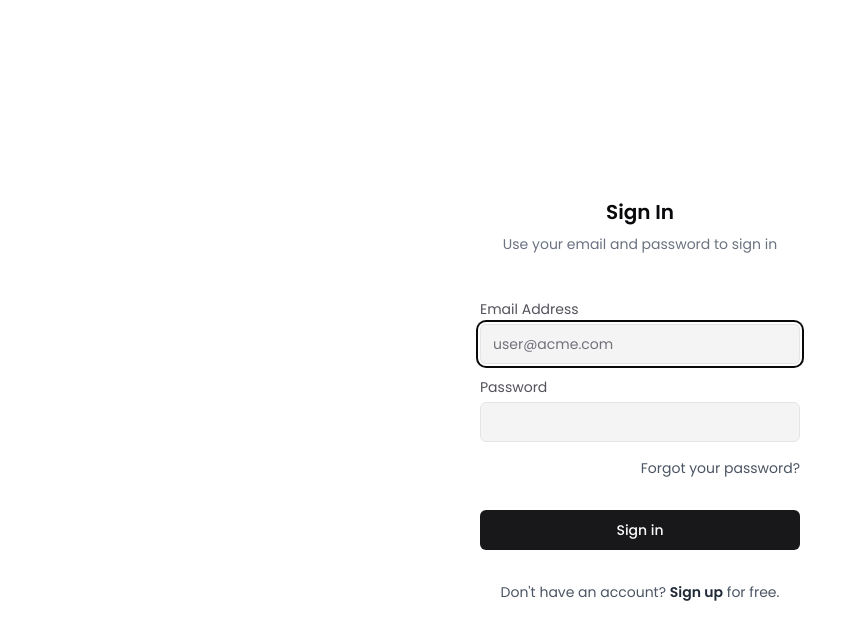
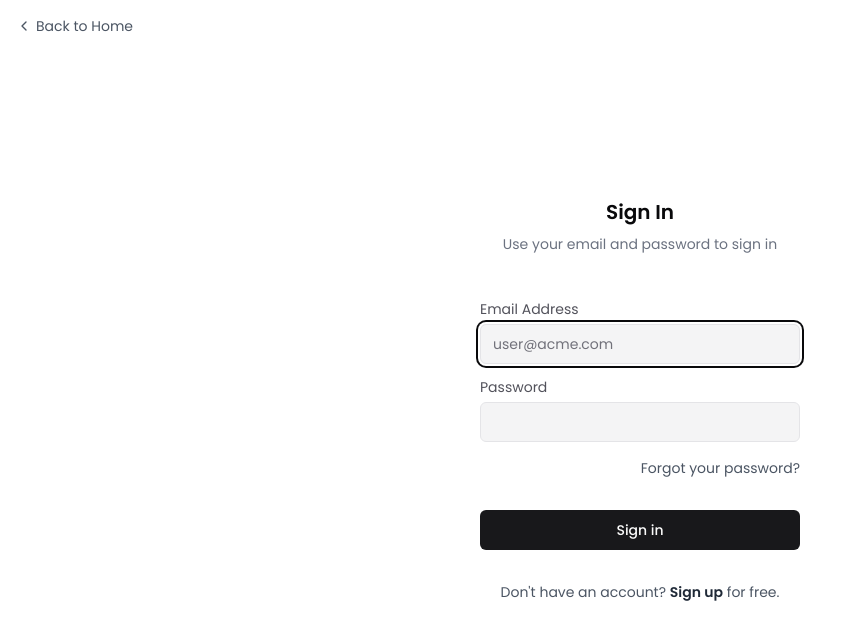
Before and after one commit to smartduke/EA-AI, a Next.js app: page /login in a window 1280 px wide. Shown: the top 640 px of the page, without its empty margins (0-845 px from the left). Built offline with nearby package versions, Linux system fonts and the light colour scheme.

Commit message:
feat: add back-to-home button to login and register pages

```diff
--- a/app/(auth)/login/page.tsx
+++ b/app/(auth)/login/page.tsx
@@ -7,6 +7,7 @@ import { toast } from '@/components/toast';
 import { AuthForm } from '@/components/auth-form';
 import { SubmitButton } from '@/components/submit-button';
 import { createClient } from '@/lib/supabase/client';
+import { BackToHome } from '@/components/back-to-home';
 
 export default function Page() {
   const router = useRouter();
@@ -60,6 +61,7 @@ export default function Page() {
 
   return (
     <div className="flex h-dvh w-screen items-start pt-12 md:pt-0 md:items-center justify-center bg-background">
+      <BackToHome />
       <div className="w-full max-w-md overflow-hidden rounded-2xl flex flex-col gap-12">
         <div className="flex flex-col items-center justify-center gap-2 px-4 text-center sm:px-16">
           <h3 className="text-xl font-semibold dark:text-zinc-50">Sign In</h3>
--- a/app/(auth)/register/page.tsx
+++ b/app/(auth)/register/page.tsx
@@ -8,6 +8,7 @@ import { AuthForm } from '@/components/auth-form';
 import { SubmitButton } from '@/components/submit-button';
 import { createClient } from '@/lib/supabase/client';
 import { getSiteUrl } from '@/lib/utils';
+import { BackToHome } from '@/components/back-to-home';
 
 export default function Page() {
   const router = useRouter();
@@ -69,6 +70,7 @@ export default function Page() {
 
   return (
     <div className="flex h-dvh w-screen items-start pt-12 md:pt-0 md:items-center justify-center bg-background">
+      <BackToHome />
       <div className="w-full max-w-md overflow-hidden rounded-2xl gap-12 flex flex-col">
         <div className="flex flex-col items-center justify-center gap-2 px-4 text-center sm:px-16">
           <h3 className="text-xl font-semibold dark:text-zinc-50">Sign Up</h3>
--- /dev/null
+++ b/components/back-to-home.tsx
@@ -0,0 +1,14 @@
+import Link from 'next/link';
+import { ChevronLeft } from 'lucide-react';
+
+export function BackToHome() {
+  return (
+    <Link
+      href="/"
+      className="absolute top-4 left-4 flex items-center gap-1 text-sm text-gray-600 hover:text-gray-800 dark:text-zinc-400 dark:hover:text-zinc-200 transition-colors"
+    >
+      <ChevronLeft className="h-4 w-4" />
+      Back to Home
+    </Link>
+  );
+}
```
